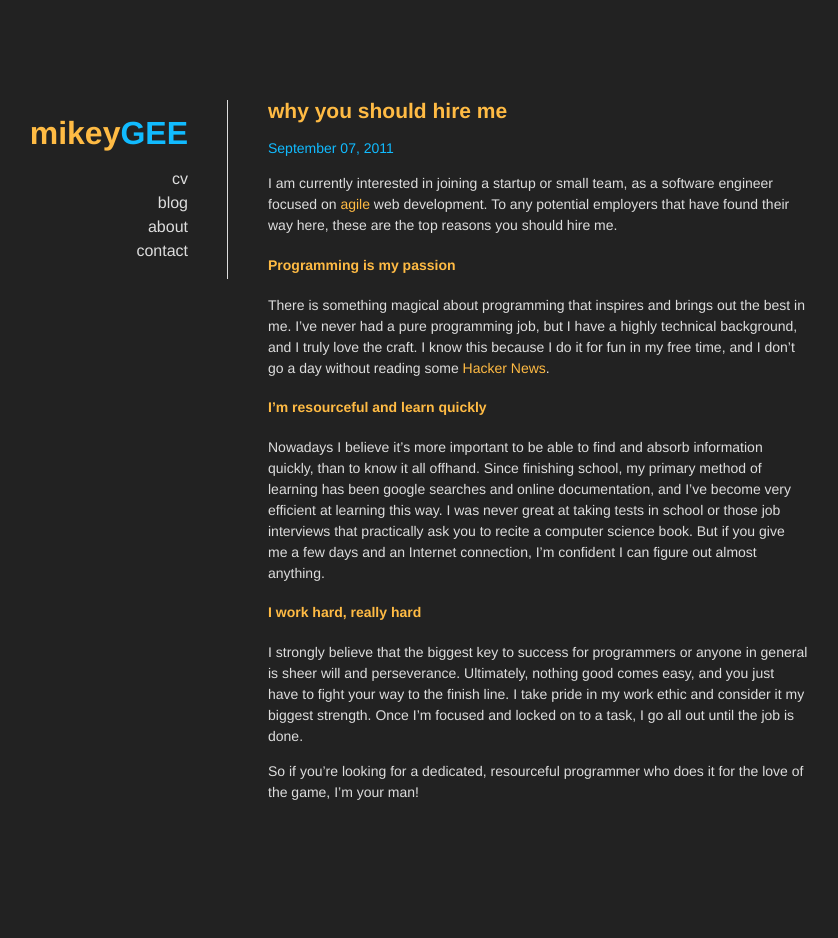
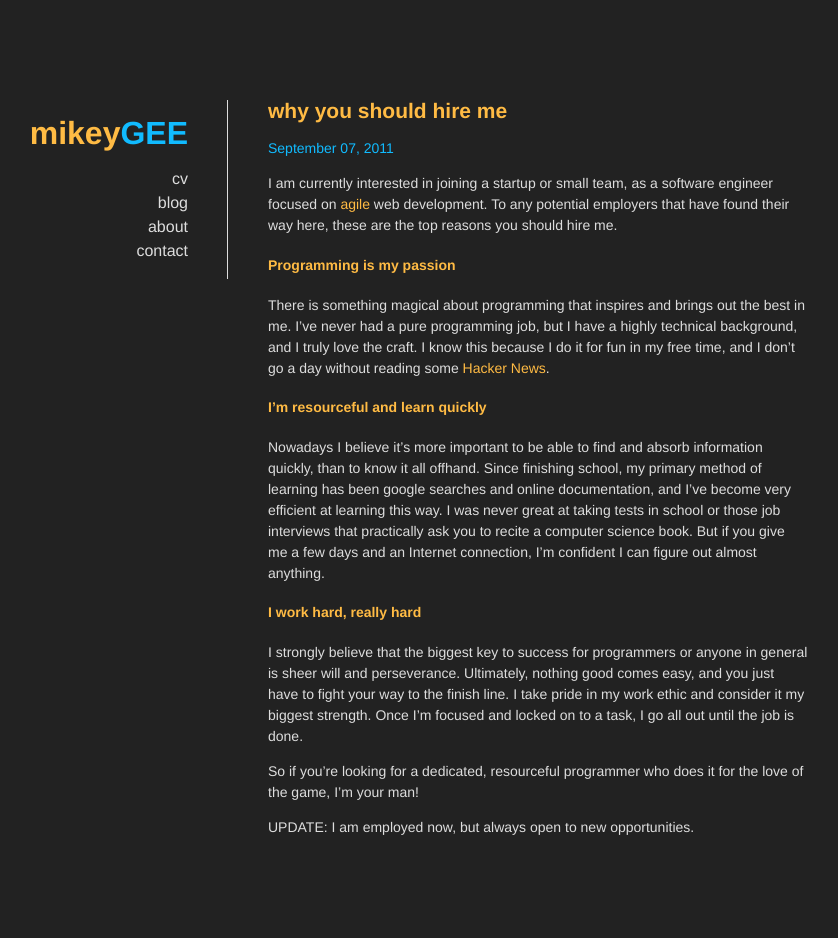
Before and after one commit to mikeygee/mikeygee.github.com, a Jekyll site: the page built from _posts/2011-09-07-hire.md, in a window 1280 px wide. Shown: the whole page, without its empty margins (172-1010 px from the left). Built offline with Jekyll 4.4.1, drawn with Linux system fonts in a browser that asks for light colours; before the commit the page ends 903 px from its top, so only the background shows below that.

Commit message:
blog updates

```diff
--- a/_posts/2011-09-07-hire.md
+++ b/_posts/2011-09-07-hire.md
@@ -16,5 +16,7 @@ I strongly believe that the biggest key to success for programmers or anyone in
 
 So if you're looking for a dedicated, resourceful programmer who does it for the love of the game, I'm your man!
 
+UPDATE: I am employed now, but always open to new opportunities.
+
 [agile]: http://agilemanifesto.org
 [Hacker News]: http://news.ycombinator.com/news
```
